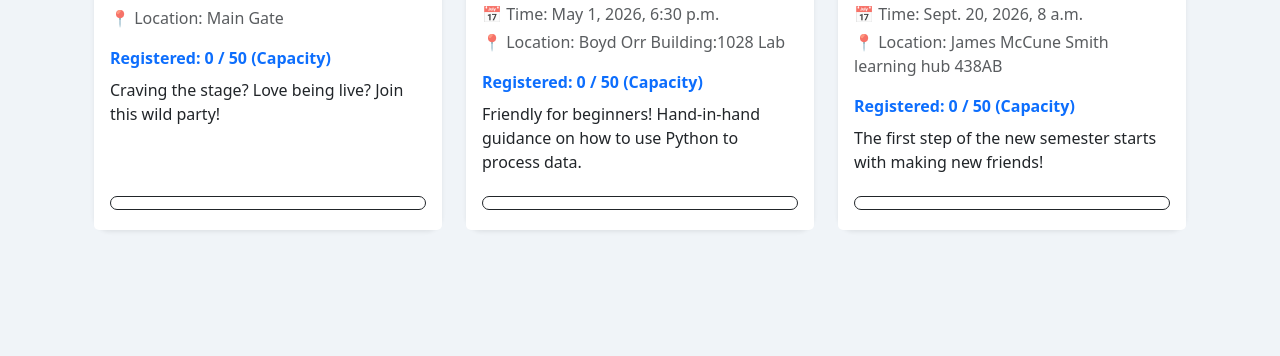
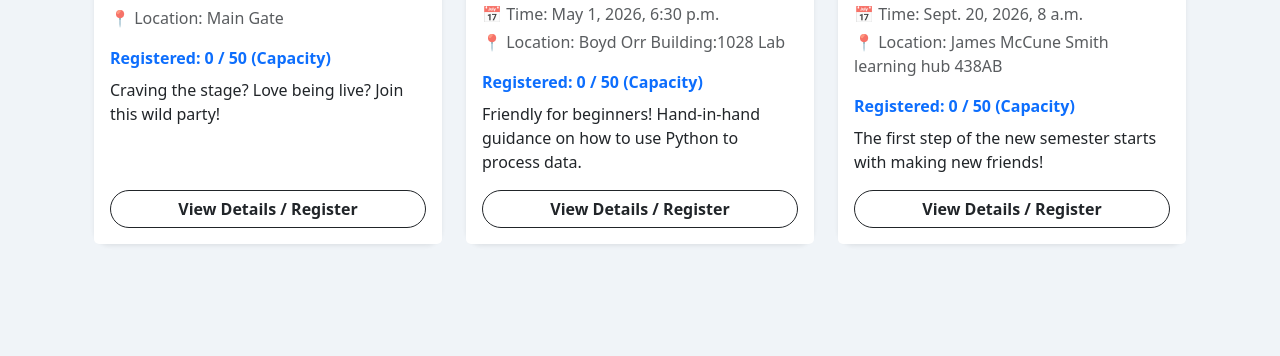
Before and after one commit to Chengyu33/ITECH-Group-DO, a Django app: page / in a window 1280 px wide. Shown: the part 444-800 px from the top of the page. Run offline with Django 5.2, Linux system fonts and the light colour scheme; data comes from the database, SQL or seed files in the repository; data that the repository does not hold is empty.

Commit message:
update events

```diff
--- a/templates/Events.html
+++ b/templates/Events.html
@@ -27,6 +27,7 @@
 
                 <div class="card-footer bg-white border-0 pb-3 pt-0">
                     <a href="{% url 'event_detail' event.id %}" class="btn btn-outline-dark w-100 rounded-pill fw-bold" aria-label="View details for {{ event.title }}">
+                    View Details / Register
                     </a>
                 </div>
             </div>
```
